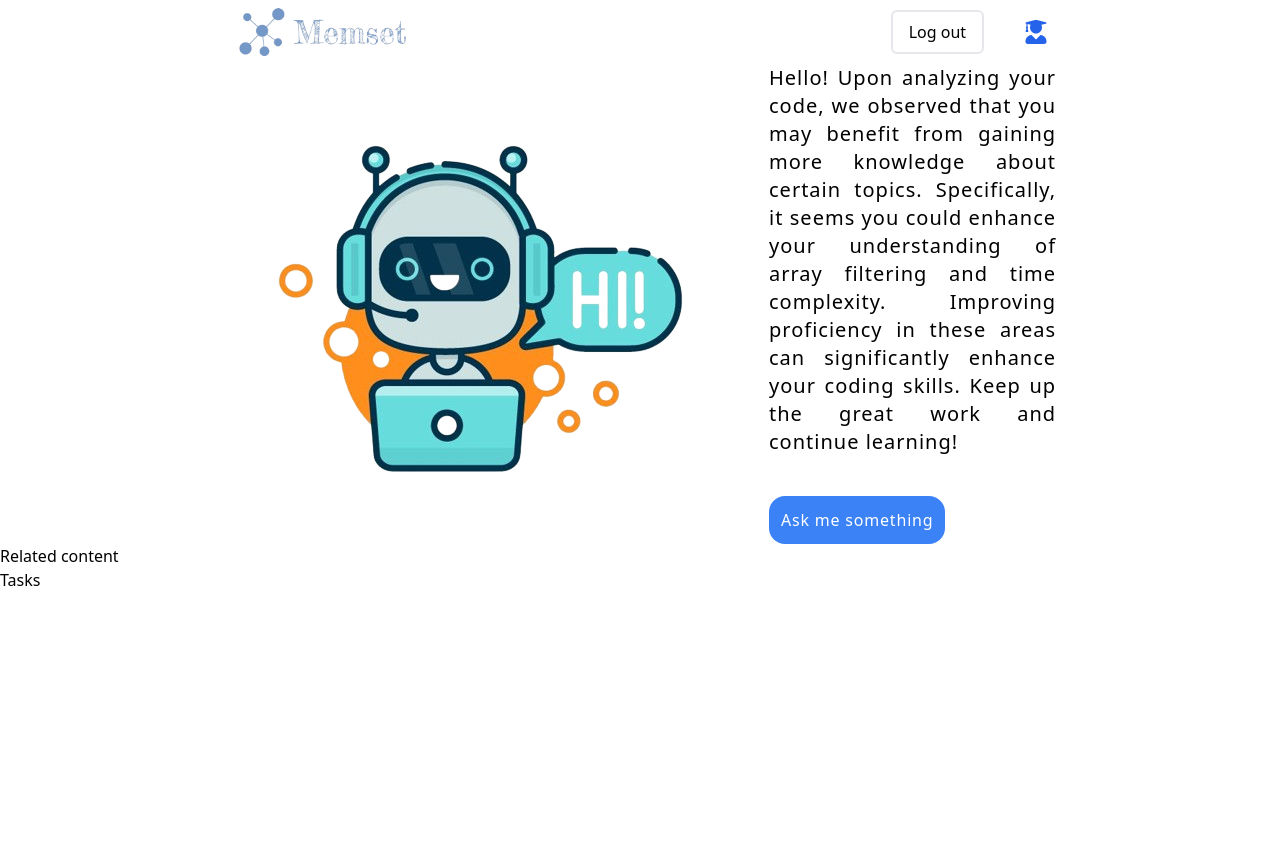
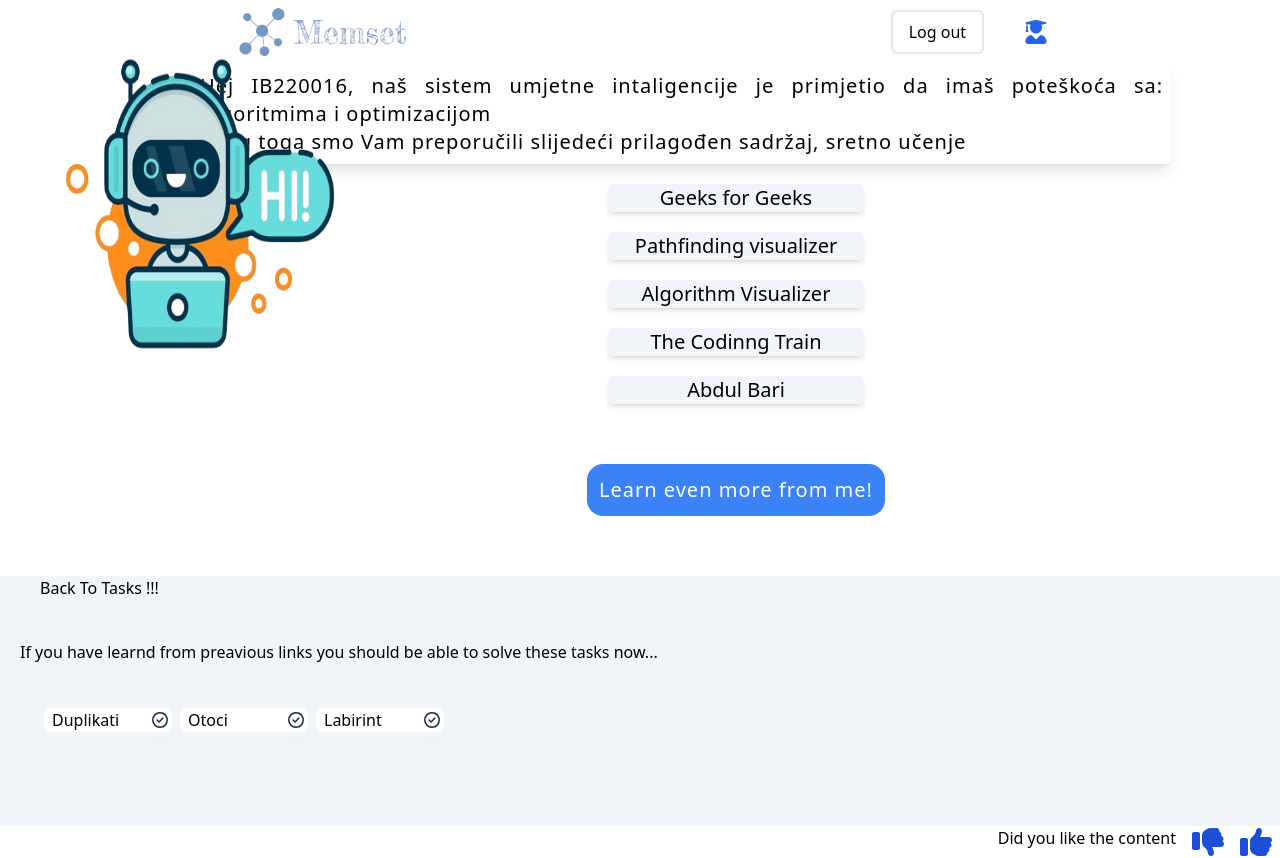
Before and after one commit to AdnanGlc/memset-hackaton-2024, a React (Create React App) app: page /learning in a window 1280 px wide. Before the commit the page ends 800 px from the top, so only its background shows below. Built offline with nearby package versions, Linux system fonts and the light colour scheme.

Commit message:
Update Learning.jsx

```diff
--- a/src/components/Learning/Learning.jsx
+++ b/src/components/Learning/Learning.jsx
@@ -1,31 +1,82 @@
-import React, { useState } from "react";
+import React, { useState, useEffect } from "react";
 import Navbar from "../Navbar";
 import Image from "./aibot.png";
 import { IoSend } from "react-icons/io5";
+import { FaThumbsUp } from "react-icons/fa6";
+import { FaThumbsDown } from "react-icons/fa6";
+import { FaRegCircleCheck } from "react-icons/fa6";
+
+const linkovi = [
+  { url: "https://www.geeksforgeeks.org/", name: "Geeks for Geeks" },
+  {
+    url: "https://clementmihailescu.github.io/Pathfinding-Visualizer/",
+    name: "Pathfinding visualizer",
+  },
+  { url: "https://algorithm-visualizer.org/", name: "Algorithm Visualizer" },
+  { url: "https://www.youtube.com/@TheCodingTrain", name: "The Codinng Train" },
+  { url: "https://www.youtube.com/@abdul_bari", name: "Abdul Bari" },
+];
 
 const Learning = () => {
-  const [textVisible, setTextvisible] = useState(true);
+  const [textVisible, setTextVisible] = useState(true);
+  const [linksVisible, setLinksVisible] = useState(false);
+  const [buttonVisible, setButtonVisible] = useState(false);
+
+  useEffect(() => {
+    if (textVisible) {
+      // Postavljanje vidljivosti linkova jedan po jedan sa razmakom od 100ms
+      linkovi.forEach((link, index) => {
+        setTimeout(() => {
+          setLinksVisible((prevState) => ({ ...prevState, [index]: true }));
+          setButtonVisible(true);
+        }, index * 200);
+      });
+    }
+  }, [textVisible]);
+
   return (
     <>
       <Navbar />
-      <div className="flex items-center justify-center w-[70%] m-0 ml-auto mr-auto ">
-        <img src={Image} alt="aibot" className="" />
+      <div className="flex items-center justify-center w-[100%] m-0 ml-auto mr-auto">
+        <img
+          src={Image}
+          alt="aibot"
+          className="absolute size-96 left-2 top-2"
+        />
         {textVisible && (
-          <div className="">
-            <p className="w-[90%] text-xl tracking-wider text-justify">
-              Hello! Upon analyzing your code, we observed that you may benefit
-              from gaining more knowledge about certain topics. Specifically, it
-              seems you could enhance your understanding of array filtering and
-              time complexity. Improving proficiency in these areas can
-              significantly enhance your coding skills. Keep up the great work
-              and continue learning!
+          <div className="ml-48">
+            <p className="w-[90%] text-xl tracking-wider text-justify shadow-lg rounded-md p-2">
+              Hej IB220016, naš sistem umjetne intaligencije je primjetio da
+              imaš poteškoća sa: Algoritmima i optimizacijom
+              <br /> Zbog toga smo Vam preporučili slijedeći prilagođen sadržaj,
+              sretno učenje
             </p>
-            <button
-              className="mt-10 bg-blue-500 p-3 rounded-2xl text-center tracking-wider text-white hover:bg-sky-700"
-              onClick={() => setTextvisible(false)}
-            >
-              Ask me something
-            </button>
+            <div className="m-5 grid gap-y-5 text-xl transition-all delay-500 justify-items-center">
+              {linkovi.map((link, i) => (
+                <a
+                  target="blank"
+                  key={i}
+                  href={link.url}
+                  className={`hover:text-blue-400 shadow-md w-64 text-center
+                   delay-500 bg-slate-100 hover:shadow-inner rounded-md ${
+                     linksVisible[i] ? "visible" : "invisible"
+                   }`}
+                  style={{
+                    transitionDelay: `${i * 100}ms`,
+                  }}
+                >
+                  {link.name}
+                </a>
+              ))}
+              <button
+                className={`${
+                  buttonVisible ? "visible" : "invisible"
+                }  delay-[1500ms] mt-10 bg-blue-500 p-3 rounded-2xl text-center tracking-wider text-white hover:bg-sky-700`}
+                onClick={() => setTextVisible(false)}
+              >
+                Learn even more from me!
+              </button>
+            </div>
           </div>
         )}
         {!textVisible && (
@@ -38,11 +89,43 @@
           </div>
         )}
       </div>
-      <div>
-        <h1>Related content</h1>
+      <div className="bg-slate-100 h-[250px]">
+        <h1 className="m-10 text-bold">Back To Tasks !!!</h1>
+        <p className="ml-5">
+          If you have learnd from preavious links you should be able to solve
+          these tasks now...{" "}
+        </p>
+        <ul className="flex m-10">
+          <li
+            className={` pl-2 bg-white m-1 rounded-md relative h-auto cursor-pointer w-32`}
+          >
+            <p> Duplikati </p>
+            <FaRegCircleCheck
+              className={`absolute top-1/2 -translate-y-1/2 right-1 text-slate-800 shadow-xl`}
+            />
+          </li>
+          <li
+            className={` pl-2 bg-white m-1 rounded-md relative h-auto cursor-pointer w-32`}
+          >
+            <p> Otoci </p>
+            <FaRegCircleCheck
+              className={`absolute top-1/2 -translate-y-1/2 right-1 text-slate-800 shadow-xl`}
+            />
+          </li>
+          <li
+            className={` pl-2 bg-white m-1 rounded-md relative h-auto cursor-pointer w-32`}
+          >
+            <p> Labirint </p>
+            <FaRegCircleCheck
+              className={`absolute top-1/2 -translate-y-1/2 right-1 text-slate-800 shadow-xl`}
+            />
+          </li>
+        </ul>
       </div>
-      <div>
-        <h1>Tasks</h1>
+      <div className="w-full flex gap-4 justify-end">
+        <h2>Did you like the content</h2>
+        <FaThumbsDown className="cursor-pointer text-blue-700 hover:text-blue-950 size-8" />
+        <FaThumbsUp className="cursor-pointer text-blue-700 hover:text-blue-400 size-8 mr-2" />
       </div>
     </>
   );
```
